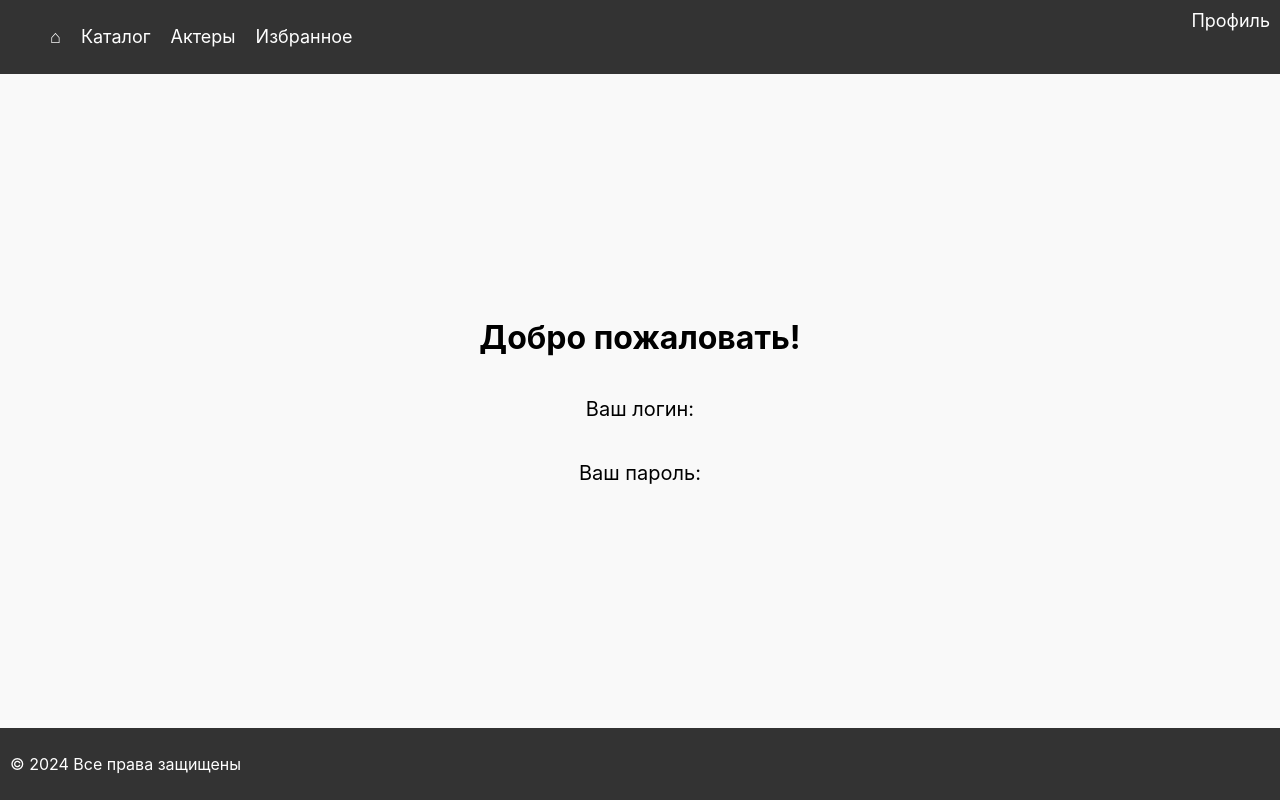
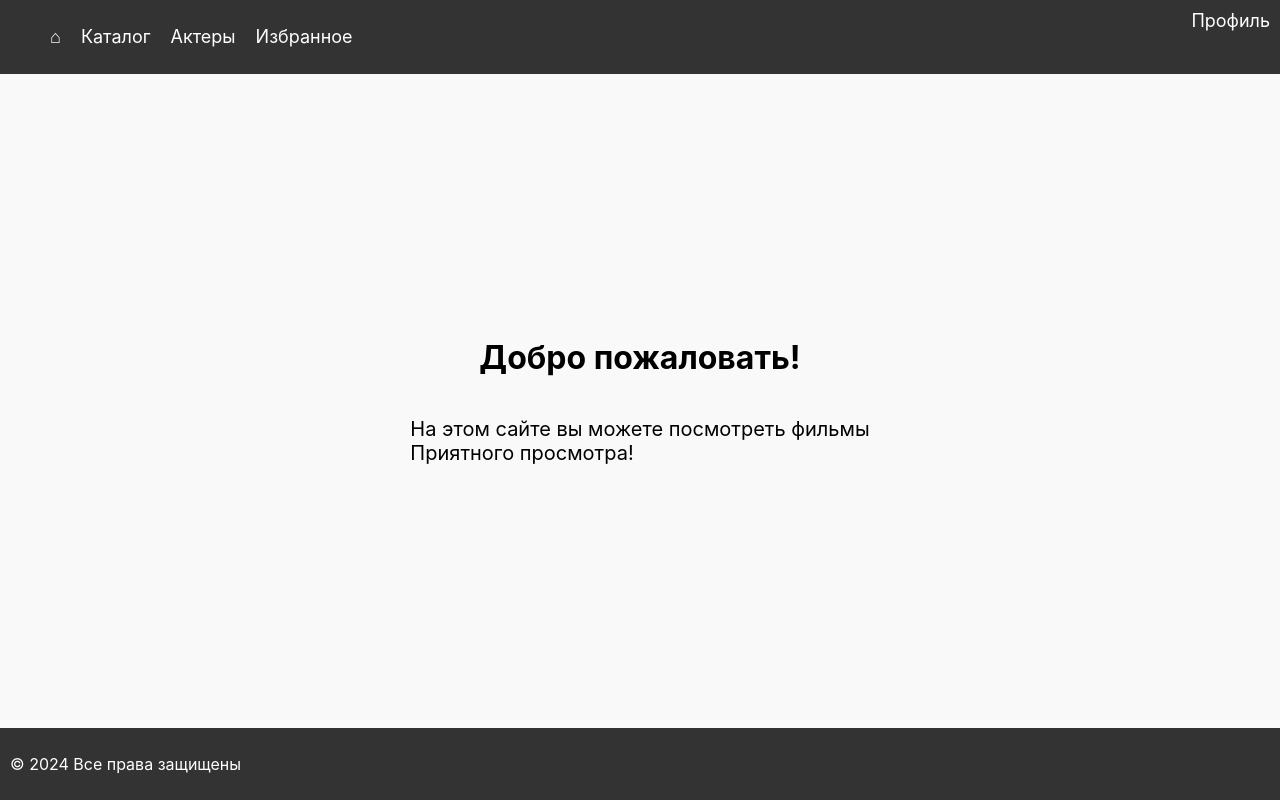
Before and after one commit to smirars/BedFilms, a React (Create React App) app in the folder frontend/bedfilms/: page /home in a window 1280 px wide. Built offline with nearby package versions, Linux system fonts and the light colour scheme.

Commit message:
start page changing

```diff
--- a/frontend/bedfilms/src/components/WelcomePage.jsx
+++ b/frontend/bedfilms/src/components/WelcomePage.jsx
@@ -1,13 +1,10 @@
 import React from 'react';
-import { useLocation } from 'react-router-dom';
 import Navbar from '../components/Navbar';
 import '../styles/WelcomePage.css';
 import '../styles/Navbar.css'
 import Footer from '../components/Footer';
 
 const WelcomePage = () => {
-  const location = useLocation();
-  const { username, password } = location.state || {};
 
   return (
     <div className="welcome-page">
@@ -16,8 +13,7 @@ const WelcomePage = () => {
 
       <main className="main-content">
         <h1>Добро пожаловать!</h1>
-        <p>Ваш логин: {username}</p>
-        <p>Ваш пароль: {password}</p>
+        <p>На этом сайте вы можете посмотреть фильмы<br/>Приятного просмотра!</p>
       </main>
 
 
--- a/frontend/bedfilms/src/pages/AuthPage.jsx
+++ b/frontend/bedfilms/src/pages/AuthPage.jsx
@@ -25,11 +25,10 @@ const AuthPage = () => {
     const data = await response.json();
     if (response.ok) {
       const storedUser = JSON.parse(localStorage.getItem('user')) || {};
-      // Обновляем данные в localStorage при успешной авторизации
       localStorage.setItem(
         'user',
         JSON.stringify({
-          ...storedUser,  // сохраняем имеющиеся данные, если есть
+          ...storedUser,
           username: login,
           avatar: storedUser.avatar || null,
         })
```
